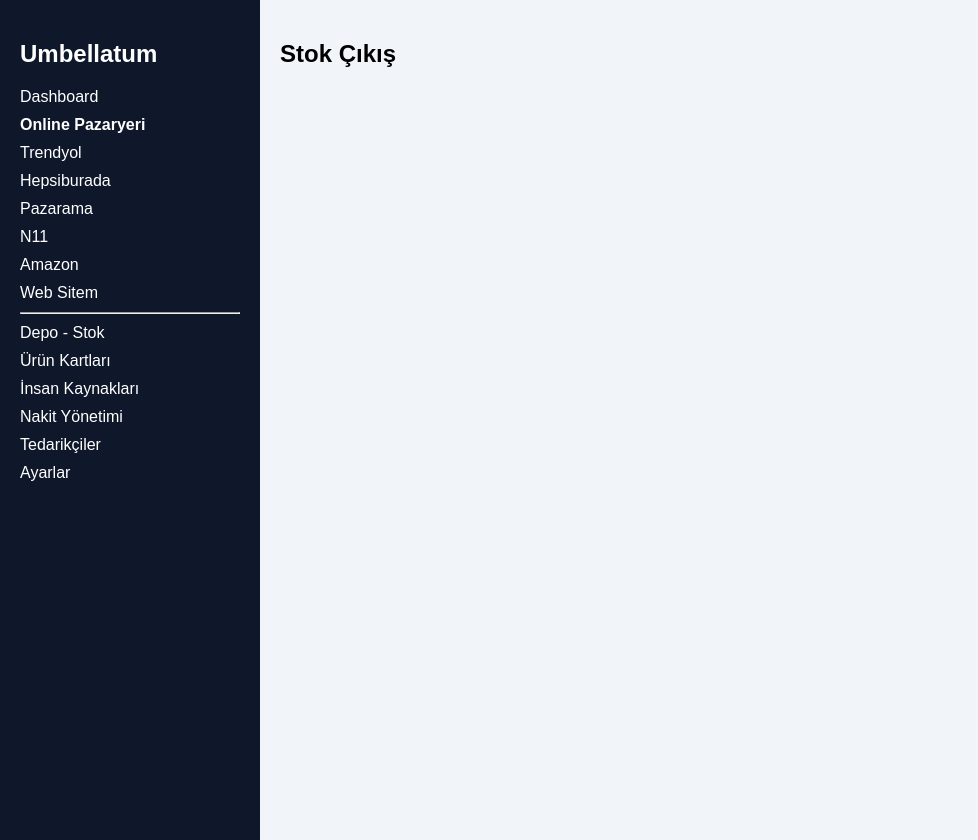
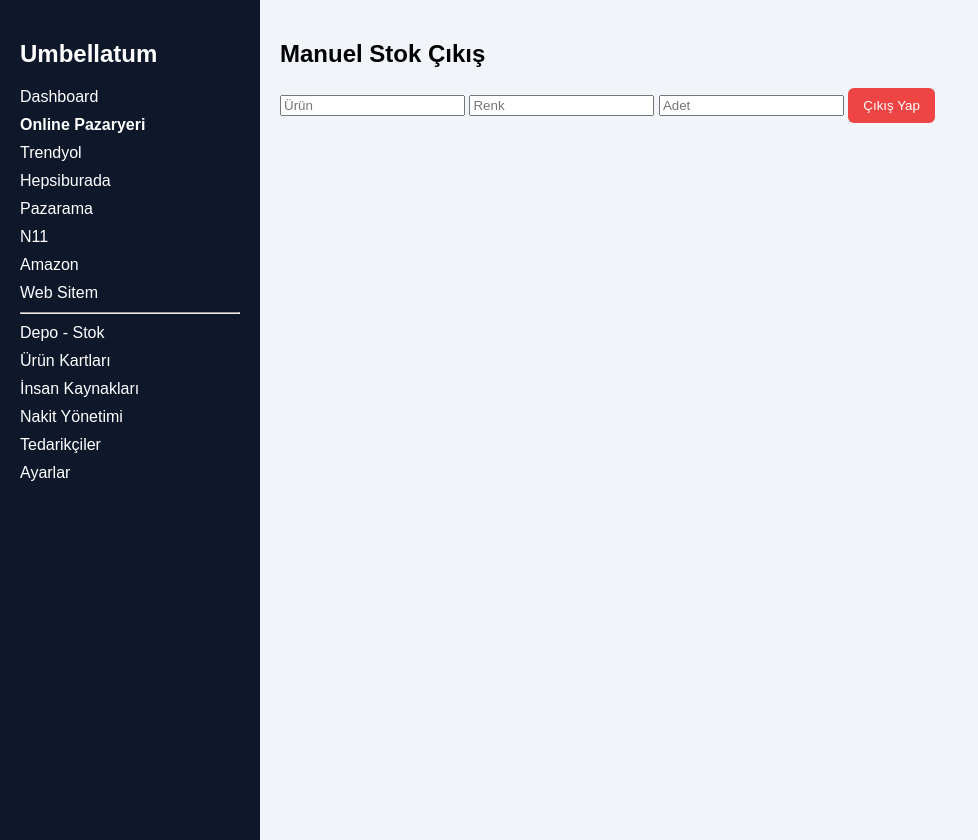
Before and after one commit to umbellatum54/stok-api, a Flask app: page /stok-cikis in a window 1280 px wide. Shown: the whole page, without its empty margins (0-978 px from the left). Run offline with Flask 3, Linux system fonts and the light colour scheme.

Commit message:
Update stok_cikis.html

```diff
--- a/templates/stok_cikis.html
+++ b/templates/stok_cikis.html
@@ -1,6 +1,14 @@
 {% extends "layout.html" %}
+
 {% block content %}
 
-<h2>Stok Çıkış</h2>
+<h2>Manuel Stok Çıkış</h2>
+
+<form>
+    <input type="text" placeholder="Ürün">
+    <input type="text" placeholder="Renk">
+    <input type="number" placeholder="Adet">
+    <button class="btn red">Çıkış Yap</button>
+</form>
 
 {% endblock %}
```
